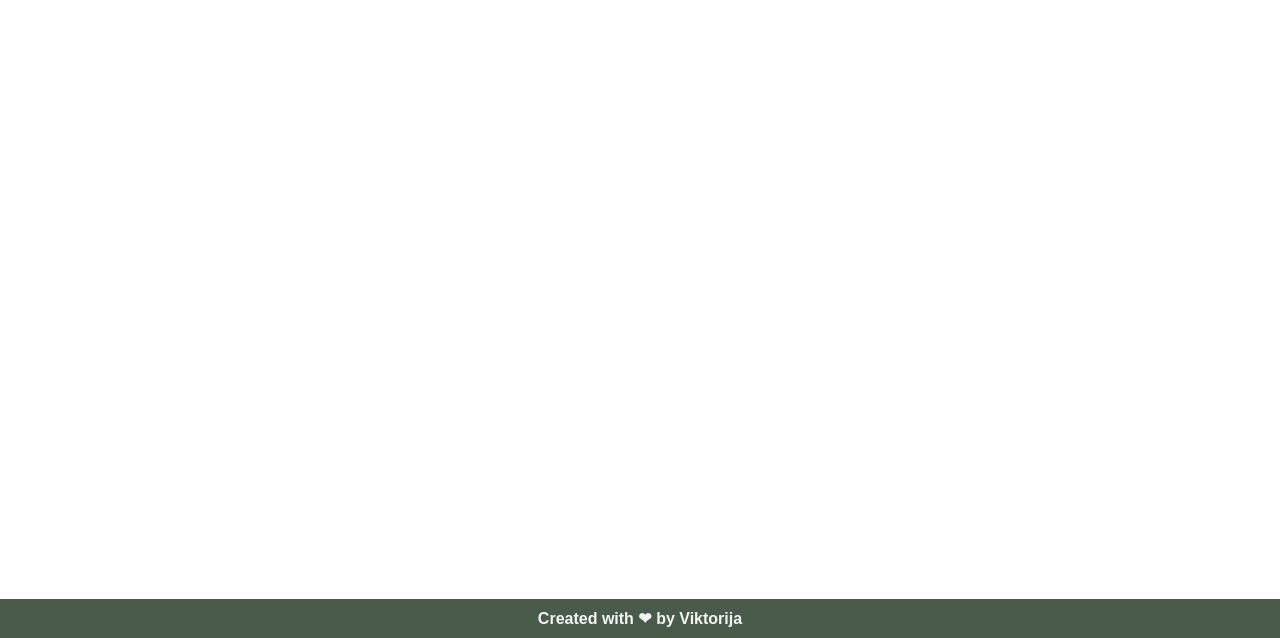
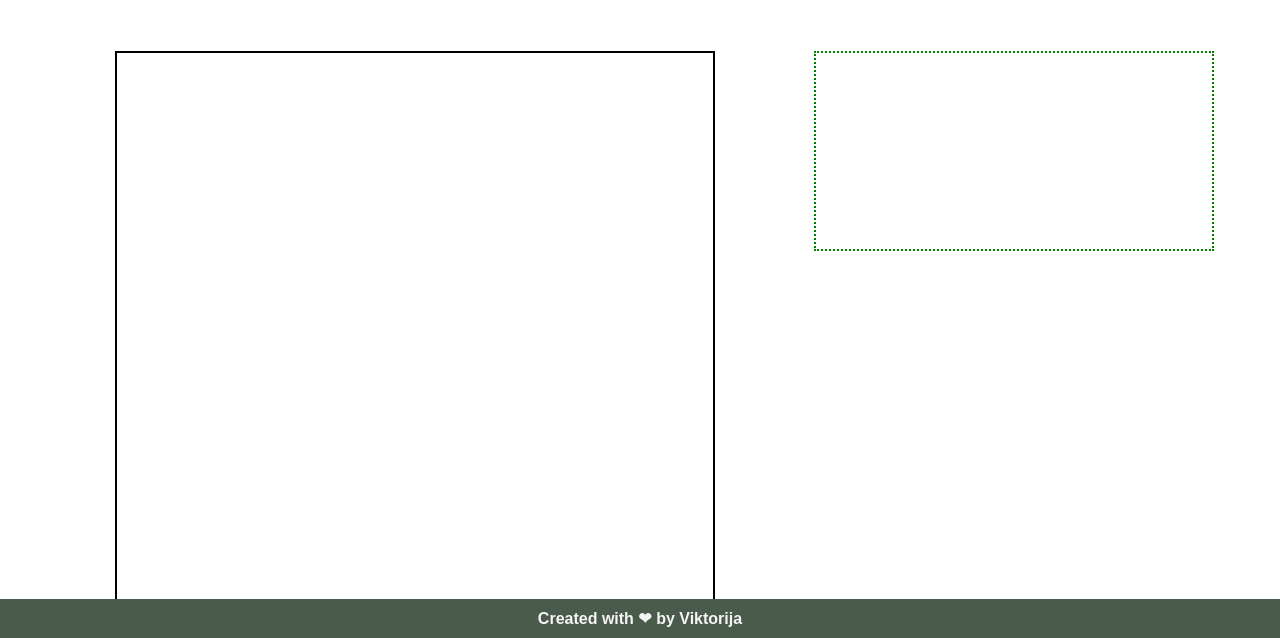
Before and after one commit to vzaboraite/boolean-uk-html-project, a plain HTML site: page pages/exercise.html in a window 1280 px wide. Shown: the part 162-800 px from the top of the page. Drawn offline with Linux system fonts and the light colour scheme.

Commit message:
Set .board-container & .answer-container layout.

```diff
--- a/css/style.css
+++ b/css/style.css
@@ -206,3 +206,35 @@ img {
   width: 200px;
   height: 200px;
 }
+
+/* Styles for exercise page */
+
+.main.exercise-page .exercise-wrapper {
+  /* center container */
+  max-width: 1200px;
+  margin: 0 auto;
+  padding: 1rem;
+
+  display: grid;
+  justify-items: center;
+
+  gap: 30px;
+}
+
+.main.exercise-page .page-title {
+  margin: 40px 0;
+}
+
+.main.exercise-page .board-container {
+  width: 600px;
+  height: 600px;
+
+  border: 2px solid black;
+}
+
+.main.exercise-page .answer-container {
+  width: 400px;
+  height: 200px;
+
+  border: 2px dotted green;
+}
--- a/pages/exercise.html
+++ b/pages/exercise.html
@@ -33,11 +33,11 @@
         </ul>
       </nav>
     </header>
-    <main class="main">
+    <main class="main exercise-page">
       <h1 class="page-title">Exercise #1</h1>
-      <div class="two-column-grid">
-        <div class="board-container"></div>
-        <div class=""></div>
+      <div class="exercise-wrapper two-col-grid center_lg">
+        <div class="board-container margin-10"></div>
+        <div class="answer-container margin-10"></div>
       </div>
     </main>
     <footer class="footer place-content__center padding-10">
```
